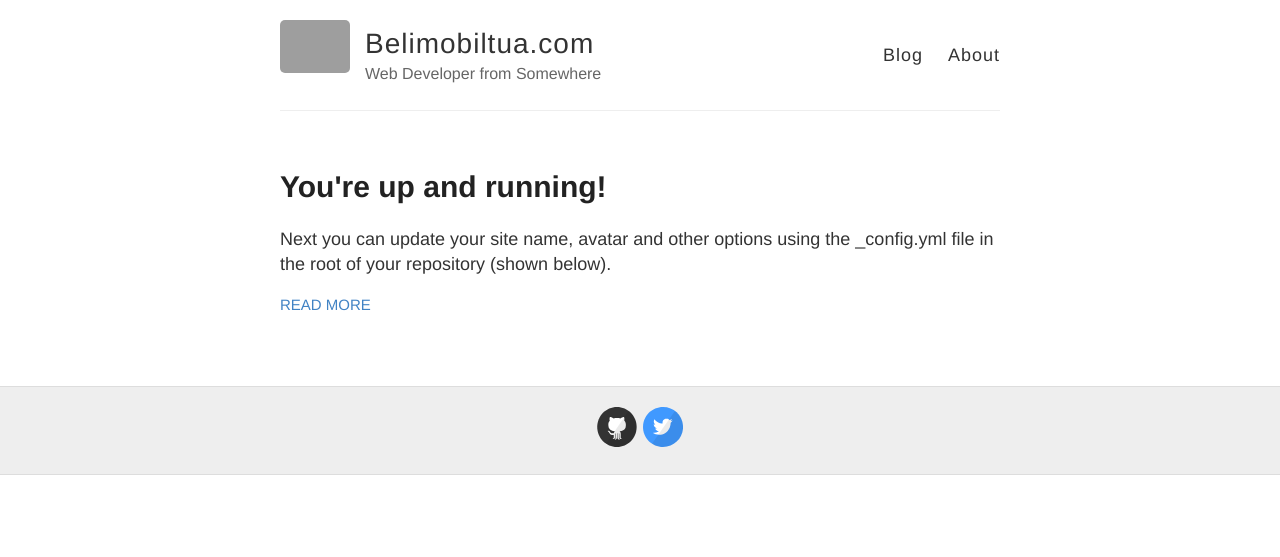
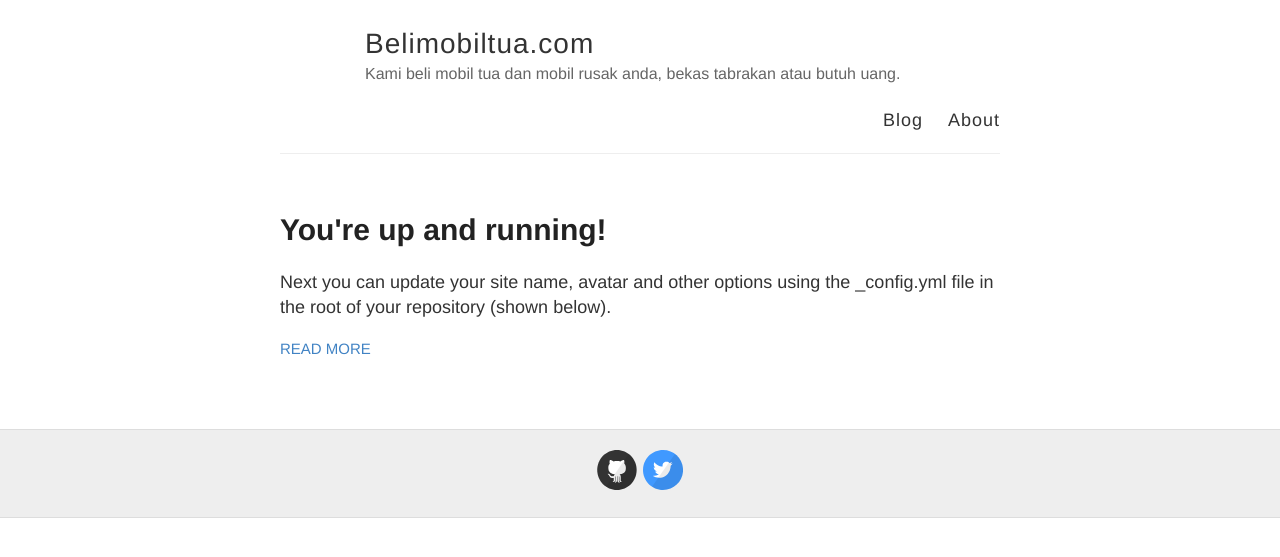
Before and after one commit to kemtol/belimobiltua, a Jekyll site: the page built from index.html, in a window 1280 px wide. Shown: the top 557 px of the page. Built offline with Jekyll 4.4.1, drawn with Linux system fonts in a browser that asks for light colours; grey boxes are pictures that could not be loaded.

Commit message:
tes description

```diff
--- a/_config.yml
+++ b/_config.yml
@@ -6,10 +6,10 @@
 name: Belimobiltua.com
 
 # Short bio or description (displayed in the header)
-description: Web Developer from Somewhere
+description: Kami beli mobil tua dan mobil rusak anda, bekas tabrakan atau butuh uang.
 
 # URL of your avatar or profile pic (you could use your GitHub profile pic)
-avatar: https://raw.githubusercontent.com/barryclark/jekyll-now/master/images/jekyll-logo.png
+avatar:
 
 #
 # Flags below are optional
```
